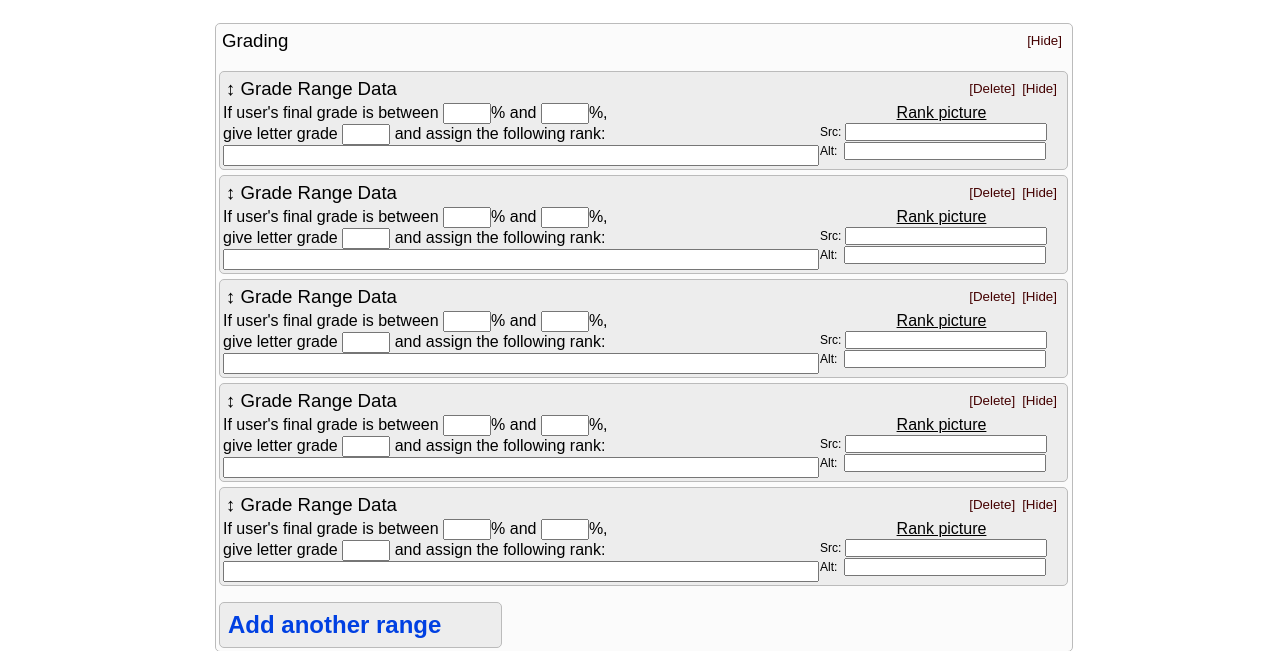
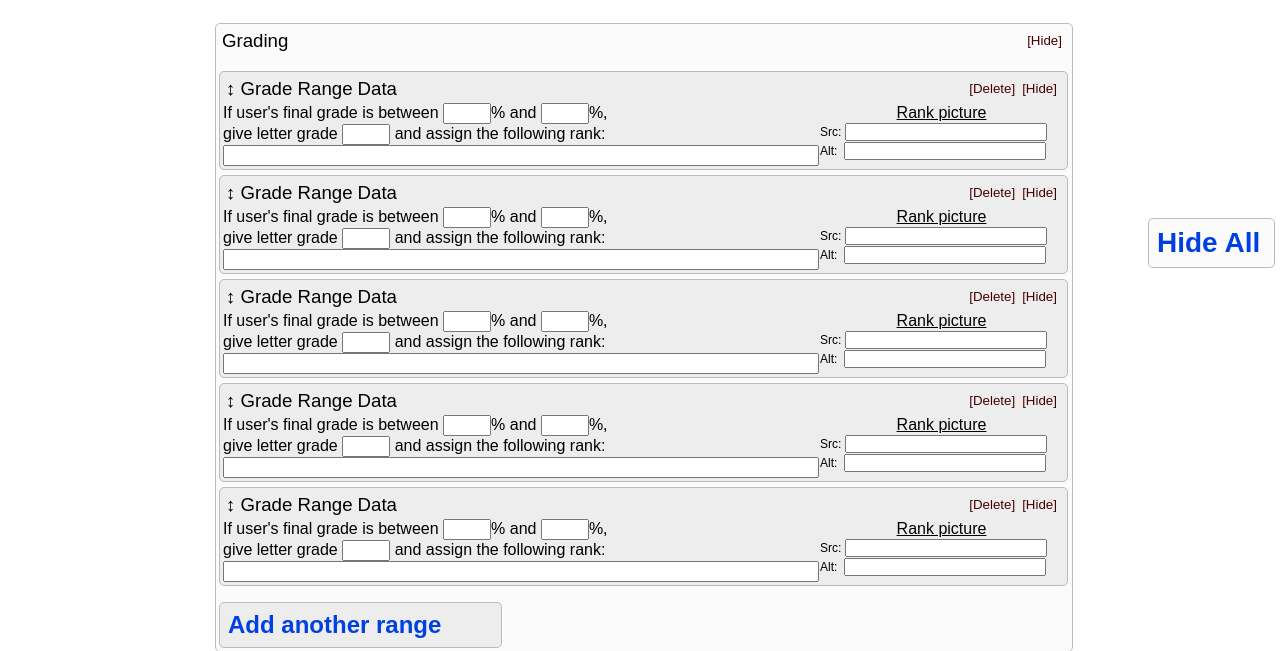
Before and after one commit to scallopedllama/quizzy_builder, a PHP site: page / in a window 1280 px wide. Shown: the part 527-1178 px from the top of the page. Run offline with PHP 8.4, Linux system fonts and the light colour scheme; some libraries are stand-ins or nearby versions.

Commit message:
added hide all button. annoying bug i thought i fixed is not actually fixed.

```diff
--- a/index.php
+++ b/index.php
@@ -33,10 +33,13 @@
           }
           echo '</ul>';
         ?>
-        <div class="main" style="width:305px;">
+        <div class="main hide_all_cont" style="width:119px; float:right;">
+          <h2 style="cursor:pointer;" id="hide_all">Hide All</h2>
+        </div>
+        <div class="main" style="width:305px; float:left;">
           <h2 style="cursor:pointer;" id="quest_add">Add another Question</h2>
         </div>
-        <div class="main" style="width:143px; float: right; margin: 100px 0px 100px 0px;">
+        <div class="main" style="width:143px;clear:both; float: right; margin: 100px 0px 100px 0px;">
           <h2 style="cursor:pointer;" id="save">Save Quiz</h2>
         </div>
       </form>
--- a/quizzyBuilder.css
+++ b/quizzyBuilder.css
@@ -174,118 +174,12 @@ div {
   width: 40px;
 }
 
-/*
-td {
-  vertical-align: top;
+.hide_all_cont {
+  position: fixed;
+  bottom: 5px;
+  right: 5px;
+  font-size: 14pt;
 }
-
-li {
-  list-style:circle;
-}
-
-.col {
-  float: left;
-}
-
-
-.clear {
-  clear: both;
-}
-
-.title {
-  text-align: center;
-  text-decoration: underline;
-}
-
-
-.grading {
-  margin-top: 25px;
-  border: solid 1px #bbb;
-  background: #fbfbfb;
-  width: 700px;
-  -moz-border-radius: 5px;
-  -webkit-border-radius: 5px;
-  overflow: hidden;
-}
-
-.grading .start, .end, .grade {
-  width: 40px;
-}
-.grading .txt {
-  width: 75%;
-}
-.graderange {
-  overflow: hidden;
-  margin-top: 25px;
-  border: solid 1px #ddd;
-  width: 690px;
-  background: #f8f8f8;
-  -moz-border-radius: 5px;
-  -webkit-border-radius: 5px;
-}
-
-#gr_foot input{
-  width: 70%;
-}
-
-#add_quest {
-  margin-top: 25px;
-  width: 700px;
-}
-
-.pic_opts {
-  border: 1px solid #ccc;
-  background: #eee;
-  -moz-border-radius: 5px;
-  -webkit-border-radius: 5px;
-}
-
-.quest {
-  margin-top: 25px;
-  border: solid 1px #bbb;
-  background: #fbfbfb;
-  width: 700px;
-  -moz-border-radius: 5px;
-  -webkit-border-radius: 5px;
-  overflow: hidden;
-}
-
-
-
-input{
-  width: 98%;
-}
-
-.opt {
-  overflow: hidden;
-  margin-top: 25px;
-  border: solid 1px #ddd;
-  width: 690px;
-  background: #f8f8f8;
-  -moz-border-radius: 5px;
-  -webkit-border-radius: 5px;
-}
-
-.opt_score {
-  width: 100px;
-  float: right;
-}
-
-.exp {
-  text-align: right;
-}
-.exp p {
-  margin-right: 5px;
-}
-
-.loadsave {
-  margin-top: 75px;
-  width: 700px;
-  text-align: center;
-}
-.loadsave input{
-  width: 45%;
-}*/
 
 /*Loading styling*/
 .loading {
--- a/quizzyBuilder.js
+++ b/quizzyBuilder.js
@@ -23,6 +23,11 @@ $(document).ready(function() {
 
 	//click handler for saving quizzes
 	$('#save').click(save);
+
+	//click handler for hiding everything
+	$('#hide_all').click(function () {
+		$('.hide').click();
+	});
 
 	 //already added 3 questions with 3 opts each so...
 	 for (var i = 0; i < 3; i++) {
```
